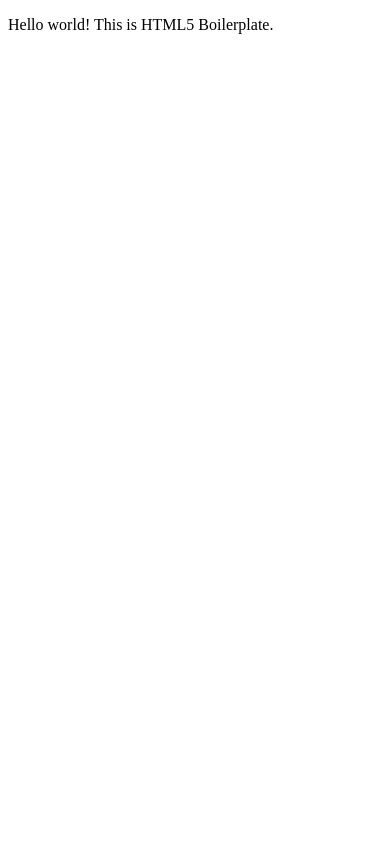
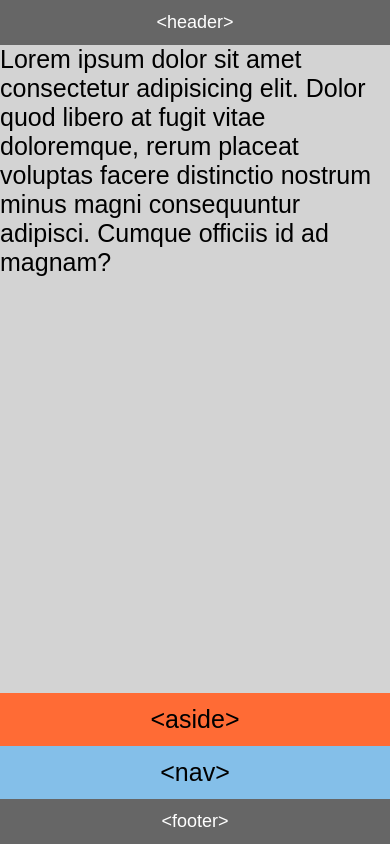
Before and after one commit to Monique13-rgb/html5-boilerplate, a website built with webpack: page html5-boilerplate/index.html in a window 390 px wide. Built offline with nearby package versions, Linux system fonts and the light colour scheme.

Commit message:
constrution boilerplate - atividade finalizada

```diff
--- a/html5-boilerplate/css/style.css
+++ b/html5-boilerplate/css/style.css
@@ -1 +1,88 @@
-/* CSS global */
+html,
+body {
+  margin: 0;
+  padding: 0;
+  min-height: 100%;
+  width: 100%;
+}
+
+body {
+  display: flex;
+  flex-direction: column;
+  min-height: 100vh;
+  font-family: Arial, Helvetica, sans-serif;
+  font-size: 25px;
+}
+
+header,
+footer {
+  padding: 16px;
+  text-align: center;
+  color: #fff;
+  background: #666666;
+}
+
+.layout {
+  display: flex;
+  flex: 1;
+  min-height: auto;
+}
+
+nav,
+aside,
+section {
+  box-sizing: border-box;
+  text-align: left;
+}
+
+nav {
+  flex: 1;
+  background: #84bfe9;
+}
+
+section {
+  flex: 2;
+  background: #d3d3d3;
+}
+
+aside {
+  flex: 1;
+  background: #ff6b35;
+}
+
+@media (max-width: 768px) {
+  .layout {
+    flex-direction: column;
+    flex: 1;
+    min-height: auto;
+  }
+
+  header,
+  footer {
+    font-size: 18px;
+    padding: 12px;
+  }
+
+  section {
+    order: 1;
+    flex: 1;
+    min-height: auto;
+    text-align: left;
+  }
+
+  aside,
+  nav {
+    flex: none;
+    min-height: 48px;
+    padding: 12px 16px;
+    text-align: center;
+  }
+
+  aside {
+    order: 2;
+  }
+
+  nav {
+    order: 3;
+  }
+}
--- a/html5-boilerplate/index.html
+++ b/html5-boilerplate/index.html
@@ -23,11 +23,17 @@
 </head>
 
 <body>
+  <header>&lt;header&gt;</header>
 
-  <!-- Add your site or application content here -->
-  <p>Hello world! This is HTML5 Boilerplate.</p>
-  <script src="js/app.js"></script>
+  <main class="layout">
+    <nav>&lt;nav&gt;</nav>
+    <section>Lorem ipsum dolor sit amet consectetur adipisicing elit. Dolor quod libero at fugit vitae doloremque, rerum
+      placeat voluptas facere distinctio nostrum minus magni consequuntur adipisci. Cumque officiis id ad magnam?
+    </section>
+    <aside>&lt;aside&gt;</aside>
+  </main>
 
+  <footer>&lt;footer&gt;</footer>
 </body>
 
 </html>
```
